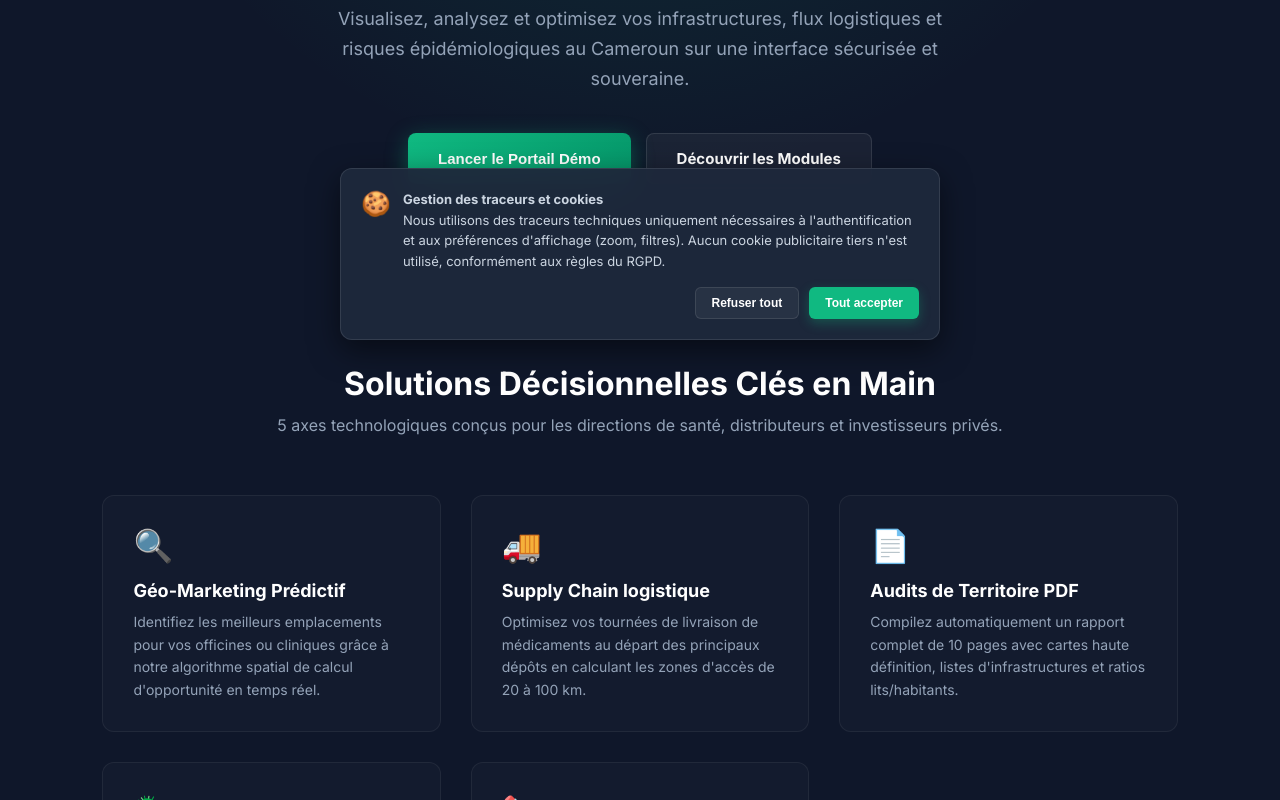
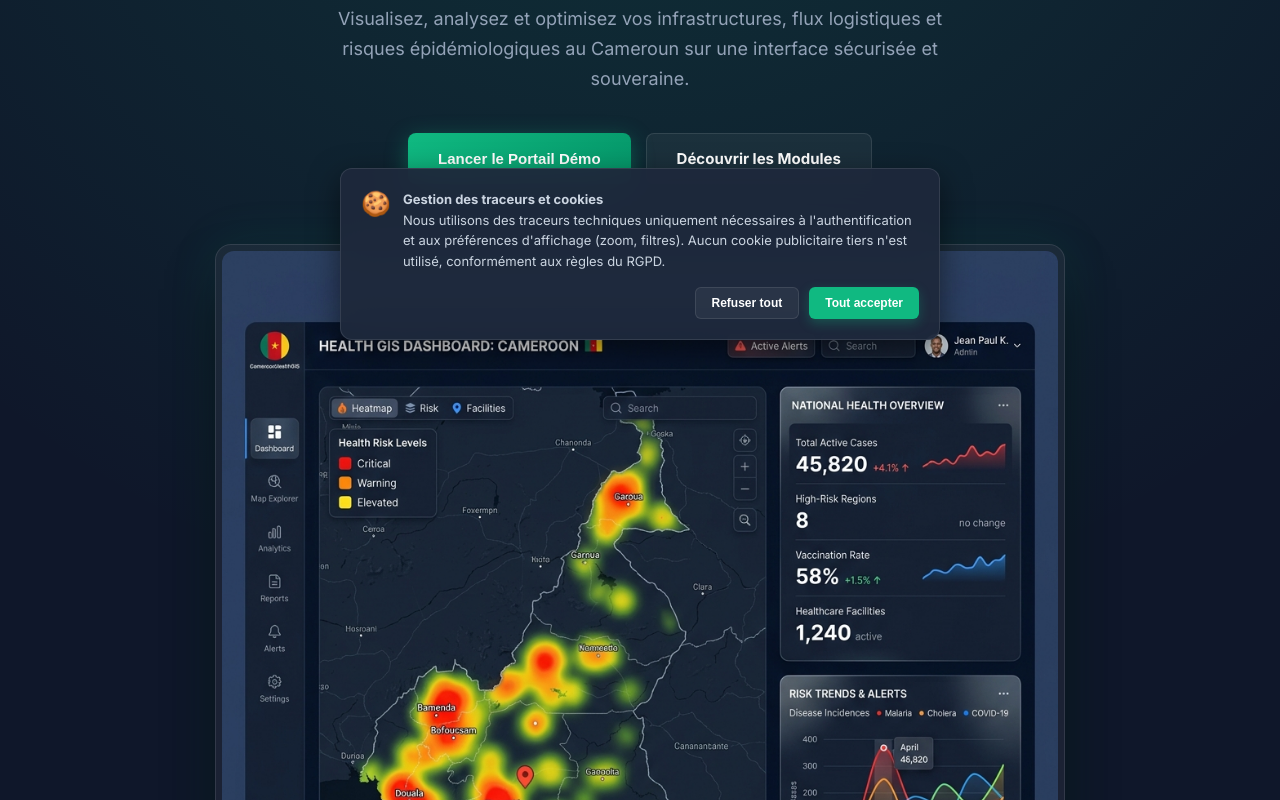
Before and after one commit to astauriabidco-maker/shapefile, a React (Vite) app in the folder frontend/: page / in a window 1280 px wide. Shown: the part 440-1240 px from the top of the page. Built offline with nearby package versions, Linux system fonts and the light colour scheme.

Commit message:
feat: Add high-quality dashboard image mockup to landing page hero

```diff
--- a/frontend/src/components/LandingPage.jsx
+++ b/frontend/src/components/LandingPage.jsx
@@ -1,4 +1,5 @@
 import React, { useState, useEffect } from 'react';
+import dashboardPreview from '../assets/dashboard_preview.png';
 
 export default function LandingPage({ onEnter, onLogin }) {
   const [showGdprModal, setShowGdprModal] = useState(false);
@@ -80,7 +81,7 @@ export default function LandingPage({ onEnter, onLogin }) {
         <p style={{ fontSize: '18px', color: '#94a3b8', maxWidth: '650px', margin: '0 0 40px 0', lineHeight: '1.65' }}>
           Visualisez, analysez et optimisez vos infrastructures, flux logistiques et risques épidémiologiques au Cameroun sur une interface sécurisée et souveraine.
         </p>
-        <div style={{ display: 'flex', gap: '15px' }}>
+        <div style={{ display: 'flex', gap: '15px', marginBottom: '60px' }}>
           <button
             onClick={onLogin}
             style={{
@@ -103,6 +104,24 @@ export default function LandingPage({ onEnter, onLogin }) {
           >
             Découvrir les Modules
           </a>
+        </div>
+
+        {/* Dashboard Mockup Preview */}
+        <div style={{
+          width: '100%', maxWidth: '850px', borderRadius: '16px',
+          padding: '6px', background: 'rgba(255,255,255,0.05)',
+          border: '1.5px solid rgba(255,255,255,0.1)',
+          boxShadow: '0 30px 60px -15px rgba(0,0,0,0.8), 0 0 50px rgba(16,185,129,0.1)',
+          overflow: 'hidden', transition: 'transform 0.3s'
+        }}
+        onMouseOver={e => e.currentTarget.style.transform = 'scale(1.02)'}
+        onMouseOut={e => e.currentTarget.style.transform = 'none'}
+        >
+          <img
+            src={dashboardPreview}
+            alt="Aperçu Cameroon Health Intelligence"
+            style={{ width: '100%', borderRadius: '12px', display: 'block' }}
+          />
         </div>
       </section>
 
```
Also changed, not shown: frontend/src/assets/dashboard_preview.png (added).
